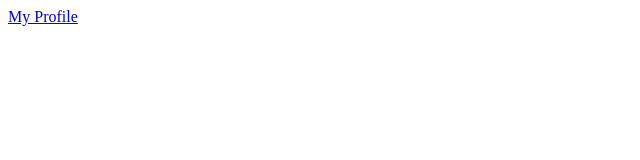
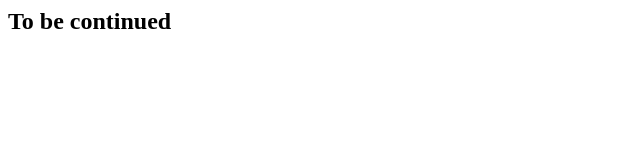
Before and after one commit to ridertus/DEV_OPS-Lab4-PMwithKanban, a plain HTML site: page index.html in a window 1280 px wide. Shown: the whole page, without its empty margins (0-640 px from the left). Drawn offline with Linux system fonts and the light colour scheme.

Commit message:
add to be continued

```diff
--- a/index.html
+++ b/index.html
@@ -1 +1 @@
-<a href="profile.html">My Profile</a>
+<h2> To be continued </h2>
```
